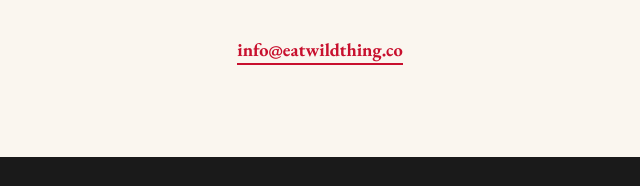
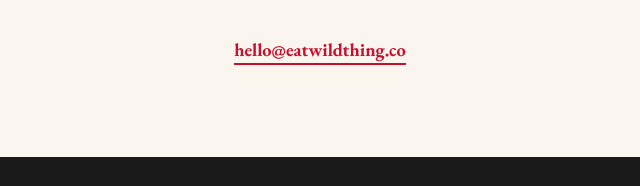
Before and after one commit to eatwildthing/eatwildthing.co, a plain HTML site: page index.html in a window 1280 px wide. Shown: the part 2640-2826 px from the top of the page, 320-960 px from the left. Drawn offline with nearby package versions, Linux system fonts and the light colour scheme.

Commit message:
Update email

```diff
--- a/index.html
+++ b/index.html
@@ -189,8 +189,8 @@
           Questions about our cookies, grains, or wholesale orders?
           We'd love to hear from you.
         </p>
-        <a href="mailto:info@eatwildthing.co" class="contact-email">
-          info@eatwildthing.co
+        <a href="mailto:hello@eatwildthing.co" class="contact-email">
+          hello@eatwildthing.co
         </a>
       </div>
     </section>
```
